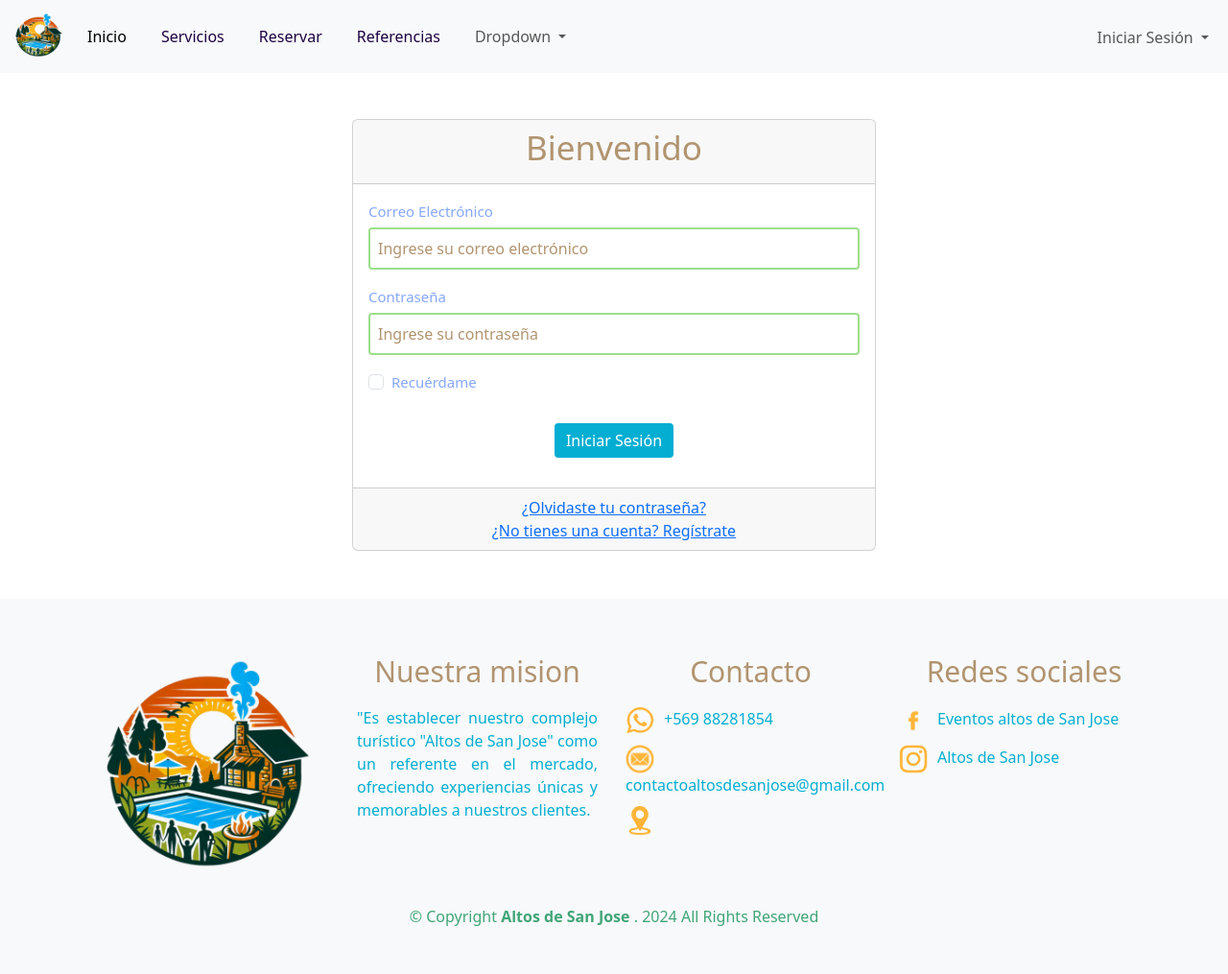
After one commit to patodecam/proyecto-de-titulo, a Django app: page /registro/login/ in a window 1280 px wide. The commit adds this page. Shown: the whole page at 96% size. Run offline with Django 5.2, Linux system fonts and the light colour scheme.

Commit message:
Login funcionando

```diff
--- a/complejo_virtual/home/templates/base.html
+++ b/complejo_virtual/home/templates/base.html
@@ -53,19 +53,35 @@
                     </li>
                   </ul>
                   <div class="ml-auto">
+                    {% if user.is_authenticated %}
+                    <ul class="navbar-nav">
+                      <li class="nav-item dropdown">
+                          <a class="nav-link dropdown-toggle" href="#" role="button" data-bs-toggle="dropdown" aria-expanded="false">
+                              {{user.primerNombre}} {{user.primerApellido}}
+                          </a>
+                          <ul class="dropdown-menu dropdown-menu-end">
+                              <li><a class="dropdown-item" href="#"></a></li>
+                              <li><a class="dropdown-item" href="#"></a></li>
+                              <li><hr class="dropdown-divider"></li>
+                              <li><a class="dropdown-item" href="{% url 'cerrar_sesion' %}">Cerrar sesion</a></li>
+                          </ul>
+                      </li>
+                    </ul>
+                    {% else %}
                     <ul class="navbar-nav">
                       <li class="nav-item dropdown">
                           <a class="nav-link dropdown-toggle" href="#" role="button" data-bs-toggle="dropdown" aria-expanded="false">
                               Iniciar Sesión
                           </a>
                           <ul class="dropdown-menu dropdown-menu-end">
-                                  <li><a class="dropdown-item" href="#">Usuario</a></li>
+                              <li><a class="dropdown-item" href="{% url 'login' %}">Usuario</a></li>
                               <li><a class="dropdown-item" href="#">Administrador</a></li>
                               <li><hr class="dropdown-divider"></li>
                               <li><a class="dropdown-item" href="{% url 'registro' %}">Registrarse</a></li>
                           </ul>
                       </li>
                     </ul>
+                    {% endif %}
                 </div>
                 </div>
               </div>
--- a/complejo_virtual/registro/forms.py
+++ b/complejo_virtual/registro/forms.py
@@ -1,5 +1,7 @@
 import re
 from django import forms
+from django.contrib.auth.forms import AuthenticationForm
+from django.contrib.auth import authenticate
 from .models import Usuario
 
 class Formularioregistro(forms.ModelForm):
@@ -179,3 +181,19 @@ class Formularioregistro(forms.ModelForm):
                 }
             ),
         }
+
+class Formulariologin(AuthenticationForm):
+    username = forms.EmailField(label='Correo electrónico', max_length=254. ,widget=forms.EmailInput)
+    password=forms.CharField(label='Contraseña',min_length=8,required=True ,widget=forms.PasswordInput)
+
+    def clean(self):
+        email = self.cleaned_data.get('username')
+        password = self.cleaned_data.get('password')
+
+        if email and password:
+            self.user_cache = authenticate(self.request, username=email, password=password)
+            if self.user_cache is None:
+                raise forms.ValidationError('Usuario o contraseña incorrectos.')
+            elif not self.user_cache.is_active:
+                raise forms.ValidationError('Esta cuenta está inactiva.')
+        return self.cleaned_data
--- /dev/null
+++ b/complejo_virtual/registro/static/css/login.css
@@ -0,0 +1,84 @@
+.card {
+    margin-bottom: 50px;
+}
+
+.card-header h3{
+    text-align: center;
+    color: #B19470;
+    font-family: system-ui, -apple-system, BlinkMacSystemFont, 'Segoe UI', Roboto, Oxygen, Ubuntu, Cantarell, 'Open Sans', 'Helvetica Neue', sans-serif;
+    font-size: 35px;
+}
+
+.form-group label {
+    font-family: system-ui, -apple-system, BlinkMacSystemFont, 'Segoe UI', Roboto, Oxygen, Ubuntu, Cantarell, 'Open Sans', 'Helvetica Neue', sans-serif;
+    font-size: 15px;
+    color:#86A7FC;
+}
+
+.form-group input[type="text"],
+.form-group input[type="number"],
+.form-group input[type="email"],
+.form-group input[type="password"] {
+    width: 100%;
+    padding: 8px;
+    border: 2px solid #9DDE8B;
+    border-radius: 4px;
+    box-sizing: border-box;
+    margin-top: 5px;
+}
+
+.form-group input[type="text"]:focus,
+.form-group input[type="number"]:focus,
+.form-group input[type="email"]:focus,
+.form-group input[type="password"]:focus,
+.form-group input[type="checkbox"]:focus {
+    border-color:#40A578;
+}
+
+.form-group input[type="text"]::placeholder,
+.form-group input[type="number"]::placeholder,
+.form-group input[type="email"]::placeholder,
+.form-group input[type="password"]::placeholder,
+.form-group input[type="checkbox"]::placeholder {
+    color: #B19470
+}
+
+.btn-contenedor{
+    padding: 15px;
+    display: flex;
+    justify-content: center;
+    align-items: center;
+
+}
+
+#btn-login{
+    background-color: #03AED2;
+    color: #fff;
+    border: none;
+    border-radius: 4px;
+    cursor: pointer;
+}
+
+
+#btn-login:hover {
+    background-color: #68D2E8;
+}
+
+.error-message {
+    color: #FF6500;
+    font-size: 15px;
+    margin-top: 5px;
+    font-family: system-ui, -apple-system, BlinkMacSystemFont, 'Segoe UI', Roboto, Oxygen, Ubuntu, Cantarell, 'Open Sans', 'Helvetica Neue', sans-serif;
+}
+
+.alert {
+    font-size: 1rem;
+    font-weight: bold;
+    color: #FF6500;
+    background-color:#FF6500;;
+    border-color: #FF6500;;
+    border-radius: 5px;
+    text-align: center;
+    margin-bottom: 20px;
+    font-family: system-ui, -apple-system, BlinkMacSystemFont, 'Segoe UI', Roboto, Oxygen, Ubuntu, Cantarell, 'Open Sans', 'Helvetica Neue', sans-serif;
+}
--- /dev/null
+++ b/complejo_virtual/registro/static/js/login.js
@@ -0,0 +1,61 @@
+document.addEventListener('DOMContentLoaded', function() {
+    const formularioLogin = document.getElementById('formularioLogin');
+    const emailInput = document.getElementById('email');
+    const passwordInput = document.getElementById('password');
+    const errorCorreo = document.getElementById('errorCorreo');
+    const errorPassword = document.getElementById('errorPassword');
+
+    const alertDiv = document.querySelector('.alert');
+    if (alertDiv) {
+        setTimeout(() => {
+            alertDiv.style.display = 'none';
+        }, 3000);
+    }
+
+    formularioLogin.addEventListener('submit', function(event) {
+        let valid = true;
+
+
+        errorCorreo.textContent = '';
+        errorPassword.textContent = '';
+
+
+        const emailValue = emailInput.value.trim();
+        if (emailValue === '') {
+            errorCorreo.textContent = 'El correo electrónico es obligatorio.';
+            valid = false;
+        } else if (!emailValue.includes('@')) {
+            errorCorreo.textContent = 'Ingrese un formato correcto de correo electornico.';
+            valid = false;
+        } else if (!validateEmail(emailValue)) {
+            errorCorreo.textContent = 'Por favor, ingrese un correo electrónico válido.';
+            valid = false;
+        }
+
+
+        const passwordValue = passwordInput.value.trim();
+        if (passwordValue === '') {
+            errorPassword.textContent = 'La contraseña es obligatoria.';
+            valid = false;
+        }
+
+        if (!valid) {
+            event.preventDefault();
+        }
+    });
+
+
+    emailInput.addEventListener('input', function() {
+        errorCorreo.textContent = '';
+    });
+
+    passwordInput.addEventListener('input', function() {
+        errorPassword.textContent = '';
+    });
+
+    function validateEmail(email) {
+
+        const re = /^[^\s@]+@[^\s@]+\.[^\s@]+$/;
+        return re.test(email);
+    }
+});
--- /dev/null
+++ b/complejo_virtual/registro/templates/login.html
@@ -0,0 +1,63 @@
+{% extends 'base.html' %}
+{% block title %}Login{% endblock %}
+{% load static %}
+{% block styles %}
+<link rel="stylesheet" type="text/css" href="{% static 'css/login.css' %}">
+{% endblock %}
+
+{% block content %}
+<body>
+    <main>
+        <div class="container">
+            <div class="row justify-content-center">
+                <div class="col-md-6">
+                    <div class="card mt-5">
+                        <div class="card-header text-center">
+                            <h3>Bienvenido</h3>
+                        </div>
+                        <div class="card-body">
+                            {% if messages %}
+                                <div class="alert alert-danger" role="alert">
+                                    {% for message in messages %}
+                                        {{ message }}
+                                    {% endfor %}
+                                </div>
+                            {% endif %}
+                            <form method="POST" id="formularioLogin">
+                                {% csrf_token %}
+                                <div class="form-group mb-3">
+                                    <label for="email">Correo Electrónico</label>
+                                    <input type="text" id="email" name="username" placeholder="Ingrese su correo electrónico" class="form-control" >
+                                    <div class="error-message" id="errorCorreo"></div>
+                                </div>
+                                <div class="form-group mb-3">
+                                    <label for="password">Contraseña</label>
+                                    <input type="password" class="form-control" id="password" name="password" placeholder="Ingrese su contraseña" >
+                                    <div class="error-message" id="errorPassword"></div>
+                                </div>
+                                <div class="form-group form-check mb-3">
+                                    <input type="checkbox" class="form-check-input" id="remember" name="remember">
+                                    <label class="form-check-label" for="remember">Recuérdame</label>
+                                </div>
+                                <div class="btn-contenedor" >
+                                <button type="submit" class="btn btn-primary btn-block" id="btn-login">Iniciar Sesión</button>
+                                </div>
+                            </form>
+                        </div>
+                        <div class="card-footer text-center">
+                            <a href="#">¿Olvidaste tu contraseña?</a><br>
+                            <a href="{% url 'registro' %}">¿No tienes una cuenta? Regístrate</a>
+                        </div>
+                    </div>
+                </div>
+            </div>
+        </div>
+    </main>
+
+
+
+{% block script %}
+<script src="{% static 'js/login.js' %}"></script>
+{% endblock %}
+</body>
+{% endblock %}
--- a/complejo_virtual/registro/urls.py
+++ b/complejo_virtual/registro/urls.py
@@ -1,8 +1,9 @@
 from django.urls import path
-from .views import registro
+from .views import registro,cerrar_sesion,logear
 
 urlpatterns = [
     path('', registro,name='registro'),
-
+    path('cerrar_sesion', cerrar_sesion,name='cerrar_sesion'),
+    path('login/', logear ,name='login'),
 
 ]
--- a/complejo_virtual/registro/views.py
+++ b/complejo_virtual/registro/views.py
@@ -1,5 +1,7 @@
-from django.shortcuts import render
-from . forms import Formularioregistro
+from django.shortcuts import redirect, render
+from django.contrib.auth import  login, logout, authenticate
+from django.contrib import messages
+from . forms import Formularioregistro,Formulariologin
 # Create your views here.
 
 def registro(request):
@@ -11,3 +13,27 @@ def registro(request):
     else:
         form=Formularioregistro()
     return render (request , 'registro.html', {'form': form} )
+
+def cerrar_sesion(request):
+    logout(request)
+    return render (request , 'home.html' )
+
+def logear(request):
+    if request.method == 'POST':
+        form = Formulariologin(request, data=request.POST)
+        if form.is_valid():
+            email = form.cleaned_data.get('username')
+            password = form.cleaned_data.get('password')
+            user = authenticate(username=email, password=password)
+            if user is not None:
+                login(request, user)
+                return redirect('home')
+            else:
+                print(messages)
+                messages.error(request, 'Usuario o contraseña incorrectos.')
+        else:
+            print(messages)
+            messages.error(request, 'Usuario o contraseña incorrectos.')
+    else:
+        form = Formulariologin()
+    return render(request, 'login.html', {'form': form})
```
Also changed, not shown: complejo_virtual/db.sqlite3. Lines whose indentation alone changed are shown as unchanged.
